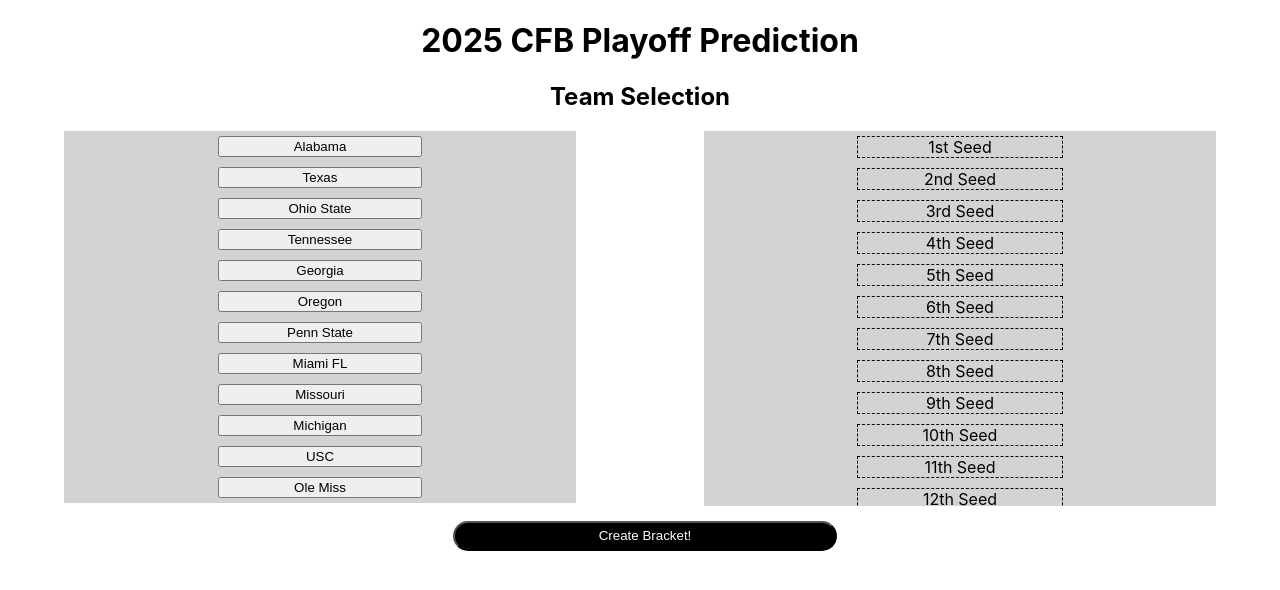
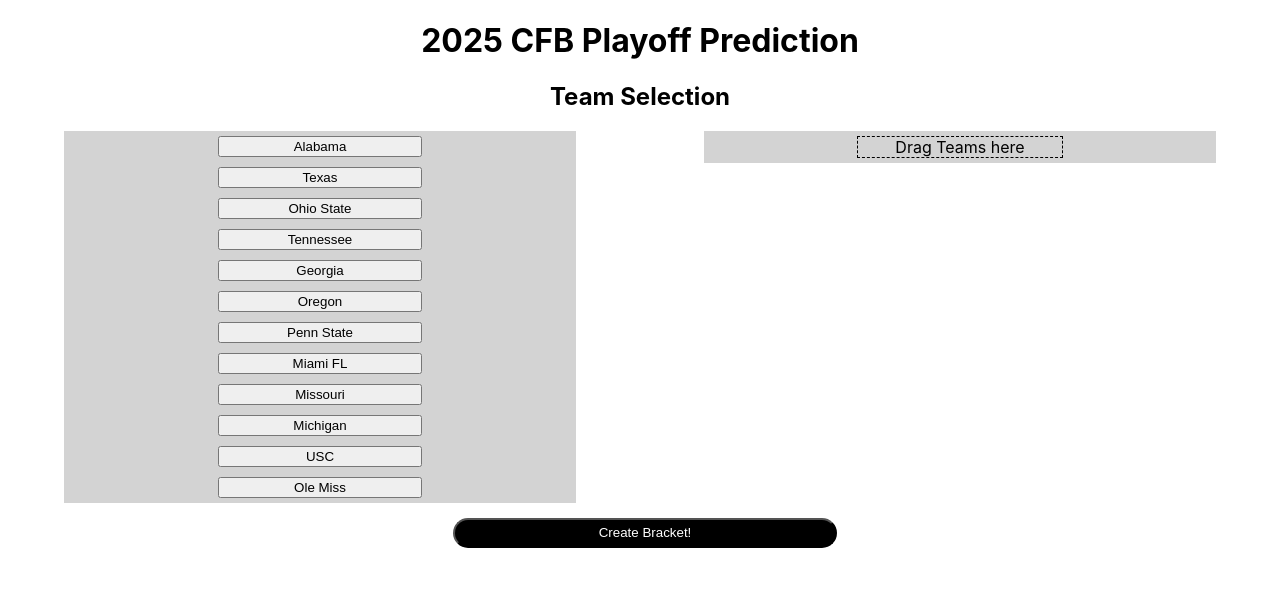
Before and after one commit to patoneill24/CollegeFootballPredictor, a React (Create React App) app: page / in a window 1280 px wide. Shown: the top 590 px of the page. Built offline with nearby package versions, Linux system fonts and the light colour scheme.

Commit message:
implemented drag and drop

```diff
--- a/src/App.js
+++ b/src/App.js
@@ -3,6 +3,7 @@
 import {DndProvider} from 'react-dnd';
 import {HTML5Backend} from 'react-dnd-html5-backend';
 import {useDrag} from 'react-dnd';
+import {useDrop} from 'react-dnd';
 
 const user = {
   name: 'John Doe',
@@ -192,65 +193,96 @@
   </div>
 }
 
-function TeamsBox(){
+const teams = [
+  {name: 'Alabama'},
+  {name: 'Texas'},
+  {name: 'Ohio State'},
+  {name: 'Tennessee'},
+  {name: 'Georgia'},
+  {name: 'Oregon'},
+  {name: 'Penn State'},
+  {name: 'Miami FL'},
+  {name: 'Missouri'},
+  {name: 'Michigan'},
+  {name: 'USC'},
+  {name: 'Ole Miss'},
+  {name: 'LSU'},
+  {name: 'Notre Dame'},
+  {name: 'Clemson'},
+  {name: 'Iowa State'},
+  {name: 'BYU'},
+  {name: 'Utah'},
+  {name: 'Oklahoma'},
+  {name: 'Kansas State'},
+  {name: 'Boise State'},
+  {name: 'Louisville'},
+  {name: 'Indiana'},
+  {name: 'Illinois'},
+  {name: 'Texas A&M'}
+];
+
+function Team({name}){
   const [{isDragging}, drag] = useDrag(() => ({
     type: 'box',
+    item: {name},
     collect: (monitor) => ({
       isDragging: monitor.isDragging(),
     }),
   }));
-  return <div className='TeamsBox'>
-    <button ref={drag}>Alabama</button>
-    <button ref={drag}>Texas</button>
-    <button ref={drag}>Ohio State</button>
-    <button ref={drag}>Tennessee</button>
-    <button ref={drag}>Georgia</button>
-    <button ref={drag}>Oregon</button>
-    <button ref={drag}>Penn State</button>
-    <button ref={drag}>Miami FL</button>
-    <button ref={drag}>Missouri</button>
-    <button ref={drag}>Michigan</button>
-    <button ref={drag}>USC</button>
-    <button ref={drag}>Ole Miss</button>
-    <button ref={drag}>LSU</button>
-    <button ref={drag}>Notre Dame</button>
-    <button ref={drag}>Clemson</button>
-    <button ref={drag}>Iowa State</button>
-    <button ref={drag}>BYU</button>
-    <button ref={drag}>Utah</button>
-    <button ref={drag}>Oklahoma</button>
-    <button ref={drag}>Kansas State</button>
-    <button ref={drag}>Boise State</button>
-    <button ref={drag}>Louisville</button>
-    <button ref={drag}>Indiana</button>
-    <button ref={drag}>Illinois</button>
-    <button ref={drag}>Texas A&M</button>
-  </div>
+  return(
+      <button ref={drag}>{name}</button>
+  )
 }
 
 
-function TeamSlots(){
-  return <div className='TeamSlots'>
-    <div>1st Seed</div>
-    <div>2nd Seed</div>
-    <div>3rd Seed</div>
-    <div>4th Seed</div>
-    <div>5th Seed</div>
-    <div>6th Seed</div>
-    <div>7th Seed</div>
-    <div>8th Seed</div>
-    <div>9th Seed</div>
-    <div>10th Seed</div>
-    <div>11th Seed</div>
-    <div>12th Seed</div>
-  </div>
-}
+function Teams(){
+  const [TopTeams, setTeams] = useState([
+    {name:'Drag Teams here'},
+    // {name:'2nd Seed'},
+    // {name:'3rd Seed'},
+    // {name:'4th Seed'},
+    // {name:'5th Seed'},
+    // {name:'6th Seed'},
+    // {name:'7th Seed'},
+    // {name:'8th Seed'},
+    // {name:'9th Seed'},
+    // {name:'10th Seed'},
+    // {name:'11th Seed'},
+    // {name:'12th Seed'}
+  ]);
 
-function Teams(){
+  const [{isOver}, drop] = useDrop(() => ({
+    accept: 'box',
+    drop: (item) => moveTeam(item.name),
+    collect: (monitor) => ({
+      isOver: monitor.isOver(),
+    }),
+  }));
+
+  const moveTeam = (name) => {
+    // const newTeams = TopTeams.slice();
+    // for(let i = 0; i < newTeams.length; i++){
+    //   if(newTeams[i].name === name){
+    //     newTeams[i].name = 'Open Slot';
+    //   }
+    // }
+    // setTeams(newTeams);
+    const newTeams = teams.filter((team) => name === team.name);
+    setTeams(topTeams => [...topTeams, newTeams[0]]);
+  };
+
   return(
     <div className='Teams'>
-        <TeamsBox/>
-        <TeamSlots/>
+      <div className='TeamsBox'>
+        {teams.map((team) => (
+          <Team name={team.name}/>
+        ))}
+      </div>
+      <div className='TeamSlots' ref={drop}>
+          {TopTeams.map((team) => (
+            <div>{team.name}</div>
+          ))}
+      </div>
     </div>
   );
 }
```
Also changed, not shown: 1 other file (tests, documents, lock files or other folders).
